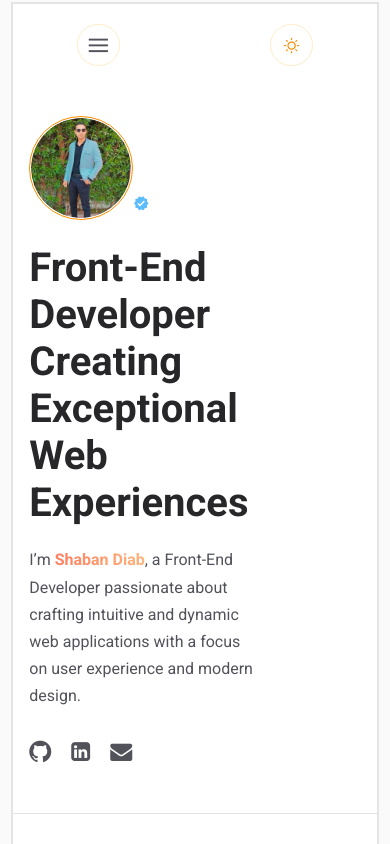
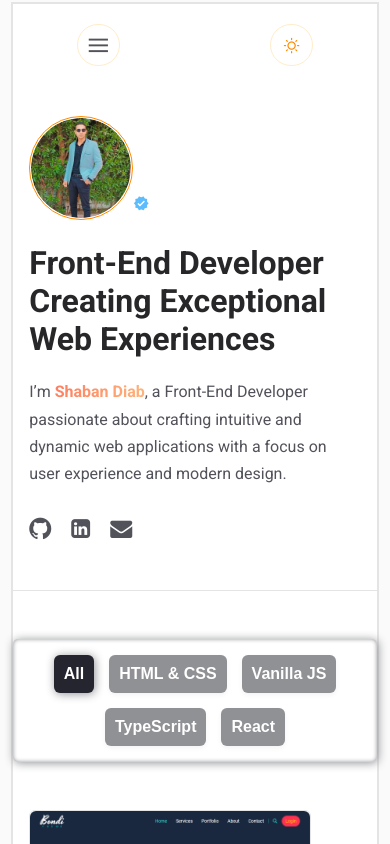
Before and after one commit to diab-tech/portfolio_2, a React (Vite) app: page / in a window 390 px wide. Shown: the top 844 px of the page. Built offline with nearby package versions, Linux system fonts and the light colour scheme.

Commit message:
resize hero font size

```diff
--- a/src/components/2-hero/hero.css
+++ b/src/components/2-hero/hero.css
@@ -6,9 +6,6 @@
 }
 .name:hover {
   text-shadow: 0 0 20px rgba(254, 180, 123, 5);
-}
-.hero .info {
-  max-width: 70%;
 }
 .hero .animation {
   margin-bottom: -90px;
@@ -27,7 +24,6 @@
   color: #5dbcfc;
 }
 .hero h1 {
-  font-size: 40px;
   margin-top: 30px;
   margin-bottom: 20px;
   color: var(--title);
@@ -35,7 +31,7 @@
 .hero p {
   color: var(--subtitle);
   line-height: 1.7;
-  /* max-width: 80%; */
+  max-width: 100%;
 }
 .hero .social-icon {
   display: flex;
@@ -57,7 +53,15 @@
 }
 
 @media (max-width: 991px) {
+  .hero {
+    display: block;
+  }
   .hero .animation {
     display: none;
   }
 }
+@media (min-width: 992px) {
+  .hero .info {
+    max-width: 70%;
+  }
+}
--- a/src/components/3-main/Main.jsx
+++ b/src/components/3-main/Main.jsx
@@ -35,7 +35,7 @@ export default function Main() {
     }
 
     const handleScroll = () => {
-      if (window.scrollY > lastScrollY.current && window.scrollY > 720) {
+      if (window.scrollY > lastScrollY.current && window.scrollY > 700) {
         // Scroll Down
         nav.classList.add("hidden-nav");
       } else {
@@ -80,14 +80,6 @@ export default function Main() {
           {filteredProjects.map((p) => (
             <motion.div
               key={p.id}
-              // initial={{ scale: 1, opacity: 1 }}
-              // animate={
-              //   clickedProjectId === p.id
-              //     ? { scale: 5, opacity: 0.3 }
-              //     : { opacity: clickedProjectId ? 0.3 : 0.8 }
-              // }
-              // transition={{ duration: 0.5, ease: "easeInOut" }}
-
               initial={{ opacity: 0, y: 50, scale: 0.8 }}
               animate={{ opacity: 1, y: 0, scale: 1 }}
               exit={{ opacity: 0, y: -50, scale: 0.8 }}
```
